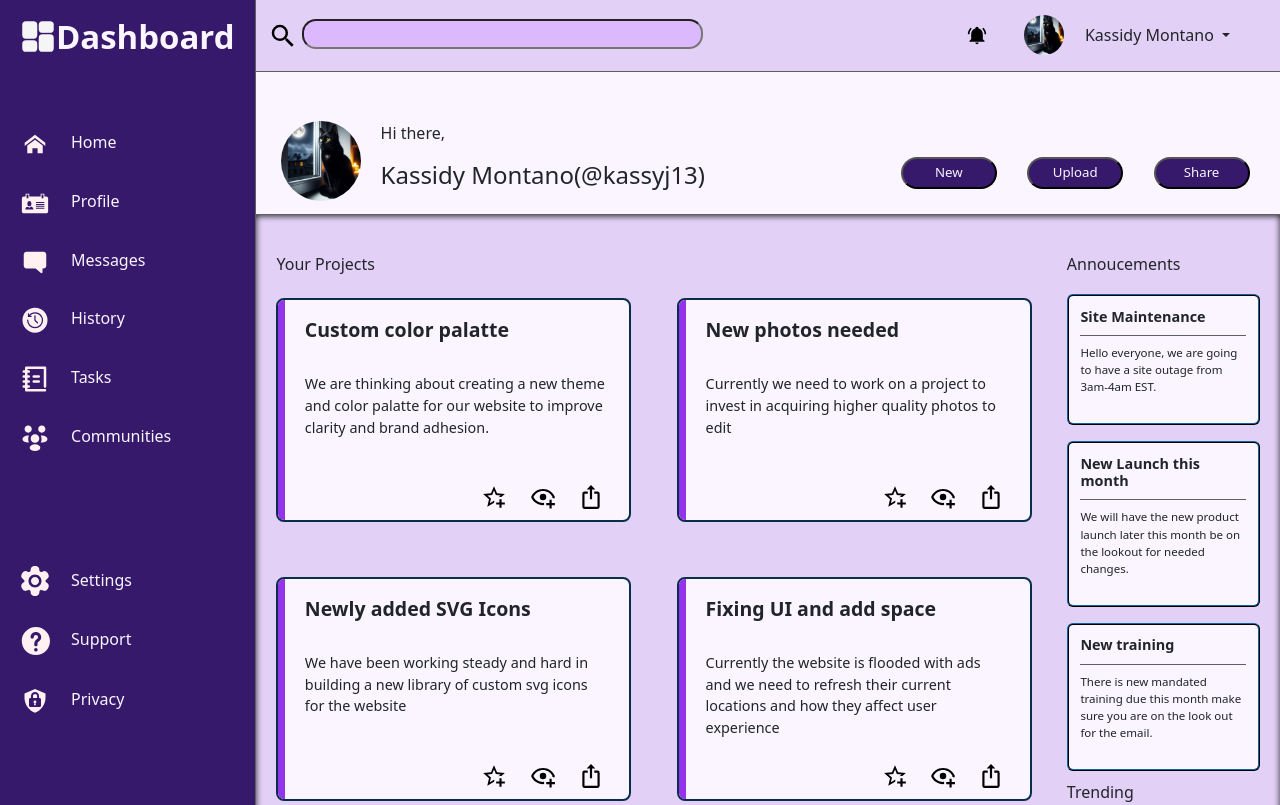
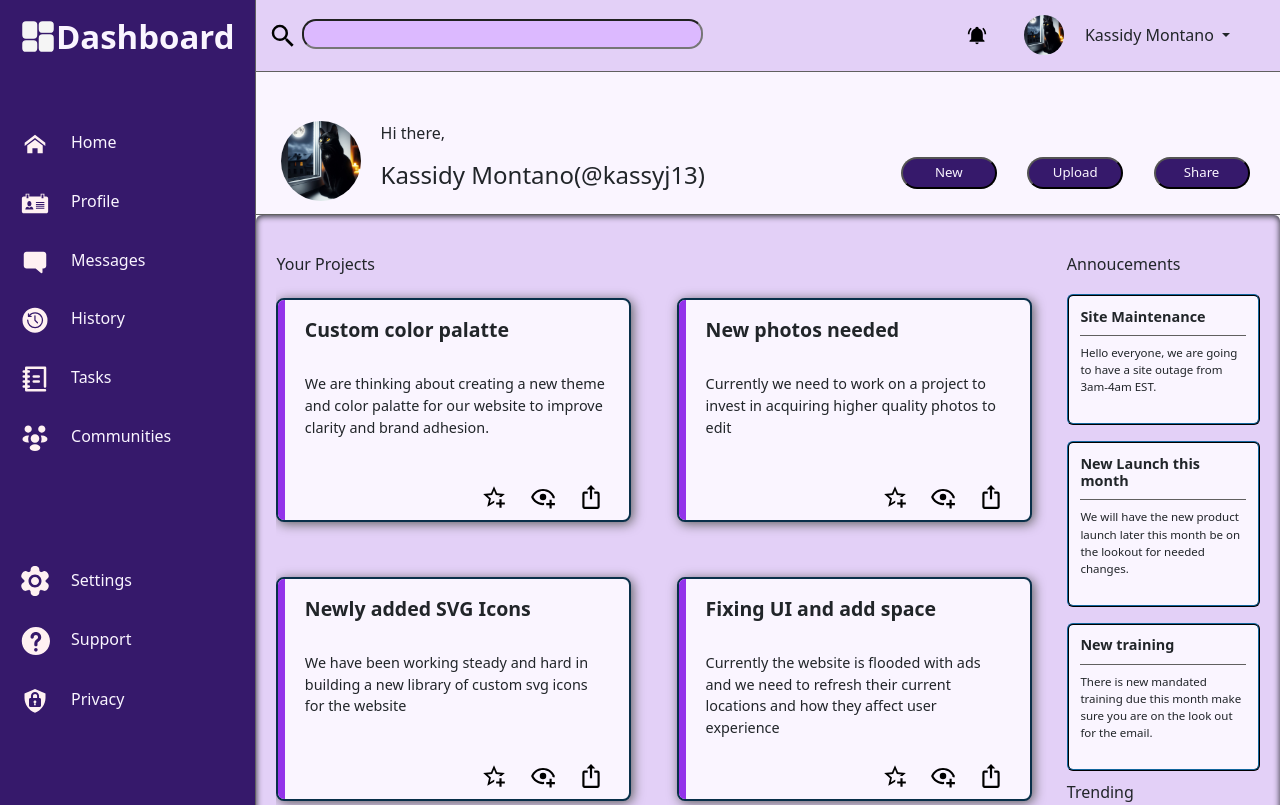
Before and after one commit to AlexJoelMontano/dashboard, a plain HTML site: page index.html in a window 1280 px wide. Shown: the top 805 px of the page. Drawn offline with nearby package versions, Linux system fonts and the light colour scheme.

Commit message:
dashboard added shadows to the cards created border radius to the white space of scroll container

```diff
--- a/styles.scss
+++ b/styles.scss
@@ -156,6 +156,7 @@ body{
     padding-top: 4%;
     padding-inline: 2%;
     box-shadow: inset 0px 1px 6px 0px;
+    border-radius: 6px;
 }
 .trending-container{
     margin-top: 6%;
@@ -188,6 +189,7 @@ body{
     padding-right: 6%;
     height: 14rem;
     column-gap: 6%;
+    box-shadow: 2px 2px 12px 0px rgb(96, 96, 96);
 }
 .proj>h6{
     grid-area: title;
```
Also changed, not shown: styles.css, 1 other file.
